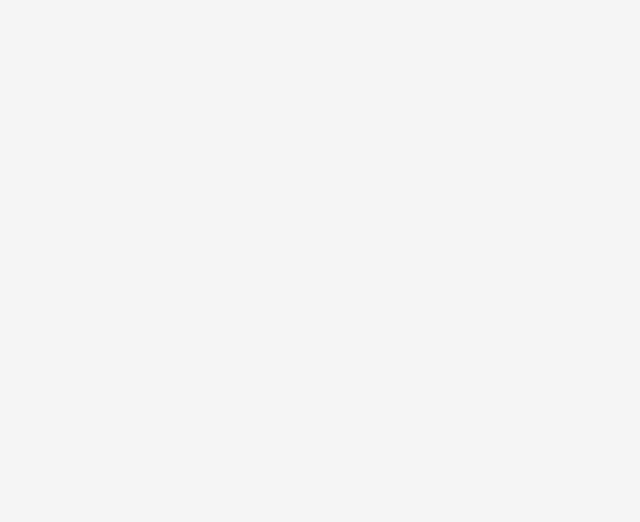
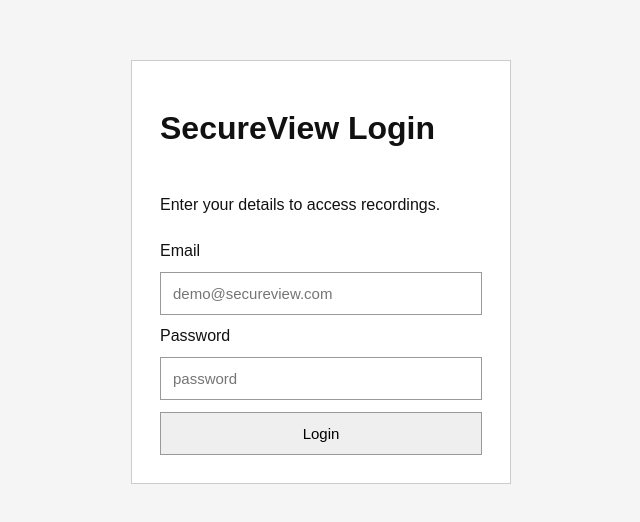
Before and after one commit to Samzei/surveillance-video-platform, a React (Vite) app in the folder client/: page /login in a window 1280 px wide. Before the commit this address had no page. Shown: the part 128-650 px from the top of the page, without its empty margins (319-959 px from the left). Built offline with nearby package versions, Linux system fonts and the light colour scheme.

Commit message:
Added mock login and protected routes

```diff
--- a/client/src/App.jsx
+++ b/client/src/App.jsx
@@ -1,14 +1,41 @@
-import { BrowserRouter, Routes, Route } from "react-router-dom";
+import { BrowserRouter, Routes, Route, Navigate } from "react-router-dom";
 
 import Dashboard from "./pages/Dashboard";
 import VideoPlayer from "./pages/VideoPlayer";
+import Login from "./pages/Login";
+import { useState } from "react";
 
 function App() {
+  const [IsAuthenticated, setIsAuthenticated] = useState(false);
+
   return (
     <BrowserRouter>
       <Routes>
-        <Route path="/" element={<Dashboard />} />
-        <Route path="/video/:id" element={<VideoPlayer />} />
+        <Route
+          path="/login"
+          element={<Login setIsAuthenticated={setIsAuthenticated} />}
+        />
+
+        <Route
+          path="/"
+          element={
+            IsAuthenticated ? (
+              <Dashboard setIsAuthenticated={setIsAuthenticated} />
+            ) : (
+              <Navigate to="/login" />
+            )
+          }
+        />
+        <Route
+          path="/video/:id"
+          element={
+            IsAuthenticated ? (
+              <VideoPlayer />
+            ) : (
+              <Navigate to="/login" />
+            )
+          }
+        />
       </Routes>
     </BrowserRouter>
   );
--- a/client/src/index.css
+++ b/client/src/index.css
@@ -233,3 +233,39 @@ nav a {
   padding: 10px;
   border: 1px solid #999;
 }
+
+.login-page {
+  min-height: 100vh;
+  display: flex;
+  align-items: center;
+  justify-content: center;
+  background: #f5f5f5;
+}
+
+.login-card {
+  width: 380px;
+  background: white;
+  border: 1px solid #ccc;
+  padding: 28px;
+  display: flex;
+  flex-direction: column;
+  gap: 12px;
+}
+
+.login-card input,
+.login-card button {
+  padding: 12px;
+  border: 1px solid #999;
+  font-size: 15px;
+}
+
+.login-card button {
+  cursor: pointer;
+}
+
+.logout-button {
+  border: 1px solid #999;
+  background: white;
+  padding: 8px 12px;
+  cursor: pointer;
+}
--- a/client/src/pages/Dashboard.jsx
+++ b/client/src/pages/Dashboard.jsx
@@ -2,7 +2,7 @@ import { useState } from "react";
 import { Link } from "react-router-dom";
 import { recordings } from "../data/recordings";
 
-function Dashboard() {
+function Dashboard({ setIsAuthenticated }) {
     const [searchTerm, setSearchTerm] = useState("");
     const [selectedCamera, setSelectedCamera] = useState("All Cameras");
     const [selectedDate, setSelectedDate] = useState("");
@@ -31,6 +31,12 @@ function Dashboard() {
                     <a href="#">Recordings</a>
                     <a href="#">Settings</a>
                     <a href="#">Profile</a>
+                    <button
+                        className="logout-button"
+                        onClick={() => setIsAuthenticated(false)}
+                    >
+                        Logout
+                    </button>
                 </nav>
             </header>
 
--- /dev/null
+++ b/client/src/pages/Login.jsx
@@ -0,0 +1,49 @@
+import { useState } from "react";
+import { useNavigate } from "react-router-dom";
+
+function Login({ setIsAuthenticated }) {
+    const [email, setEmail] = useState("");
+    const [password, setPassword] = useState("");
+
+    const navigate = useNavigate();
+
+    function handleLogin(event) {
+        event.preventDefault();
+
+        if (email === "demo@secureview.com" && password === "password") {
+            setIsAuthenticated(true);
+            navigate("/");
+        } else {
+            alert("Invalid login details. Try demo@secureview.com and password");
+        }
+    }
+
+    return (
+        <main className="login-page">
+            <form className="login-card" onSubmit={handleLogin}>
+                <h1>SecureView Login</h1>
+                <p>Enter your details to access recordings.</p>
+
+                <label>Email</label>
+                <input
+                    type="email"
+                    placeholder="demo@secureview.com"
+                    value={email}
+                    onChange={(event) => setEmail(event.target.value)}
+                />
+
+                <label>Password</label>
+                <input
+                    type="password"
+                    placeholder="password"
+                    value={password}
+                    onChange={(event) => setPassword(event.target.value)}
+                />
+
+                <button type="submit">Login</button>
+            </form>
+        </main>
+    );
+}
+
+export default Login;
```
